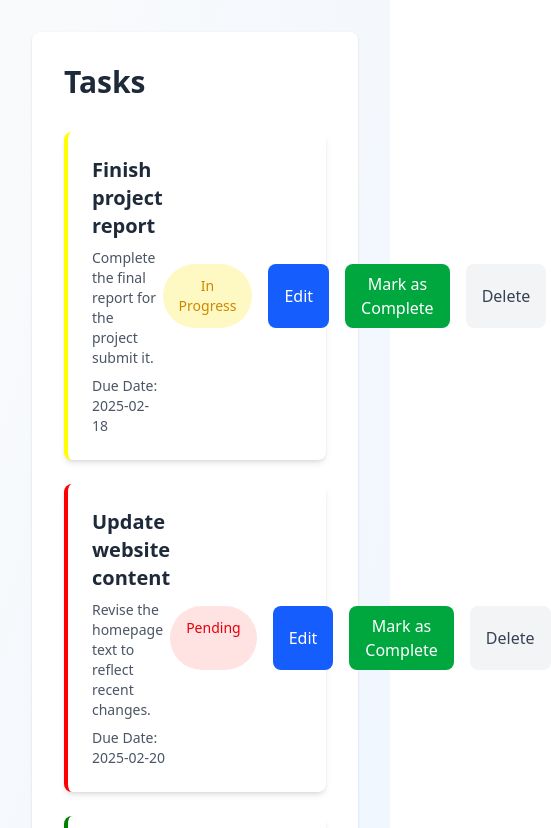
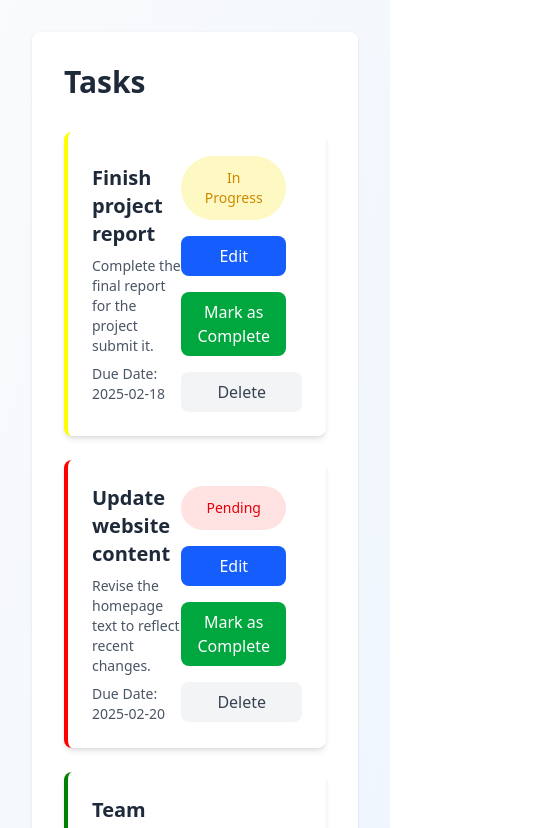
Before and after one commit to yashchhatrala25/Dashboard_Nextjs, a Next.js app: page /dashboard/tasks in a window 390 px wide. Shown: the top 828 px of the page, 551 px wide, since content can reach past the window. Built offline with nearby package versions, Linux system fonts and the light colour scheme.

Commit message:
fix ui issue for tasks

```diff
--- a/src/app/dashboard/tasks/page.tsx
+++ b/src/app/dashboard/tasks/page.tsx
@@ -55,7 +55,7 @@
                 </p>
               </div>
 
-              <section className="flex space-x-4">
+              <section className="flex flex-col space-x-4 sm:flex-row space-y-4">
                 <span
                   className={`px-4 py-3 text-center text-sm rounded-full ${
                     task.status === "Completed"
```
